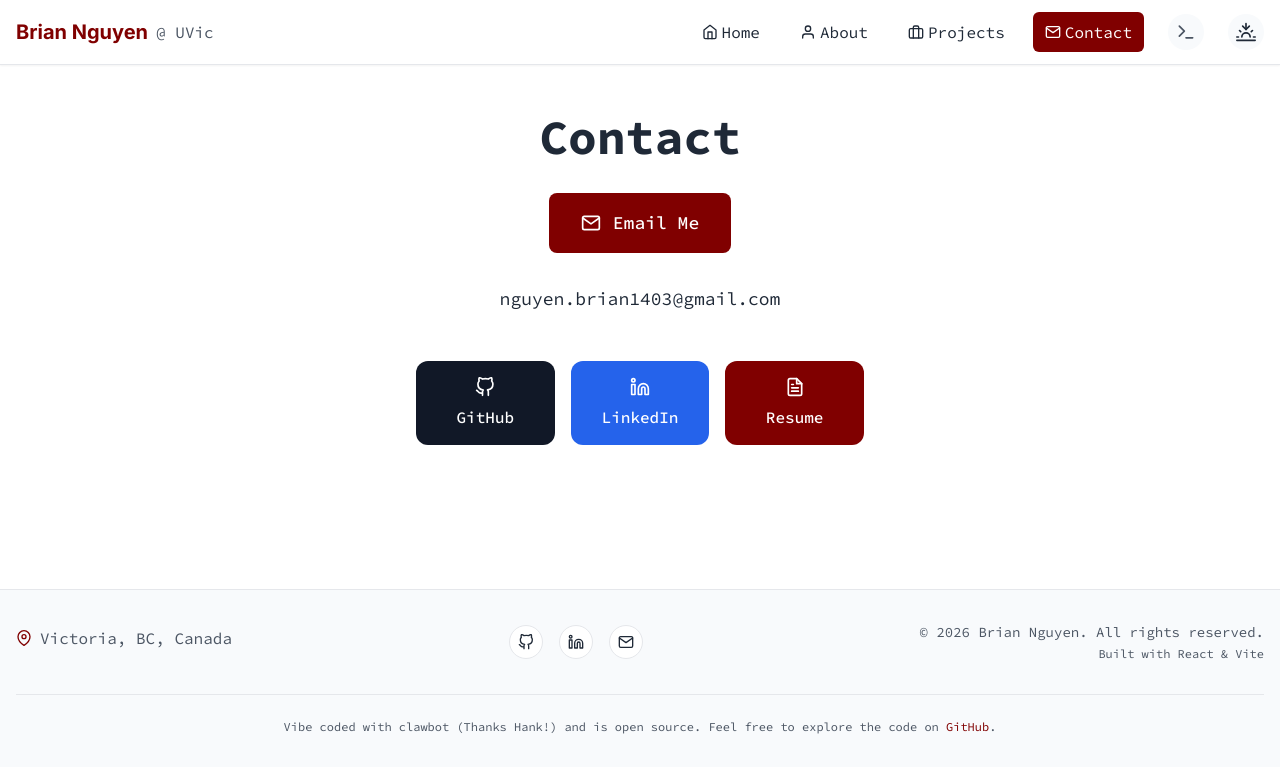
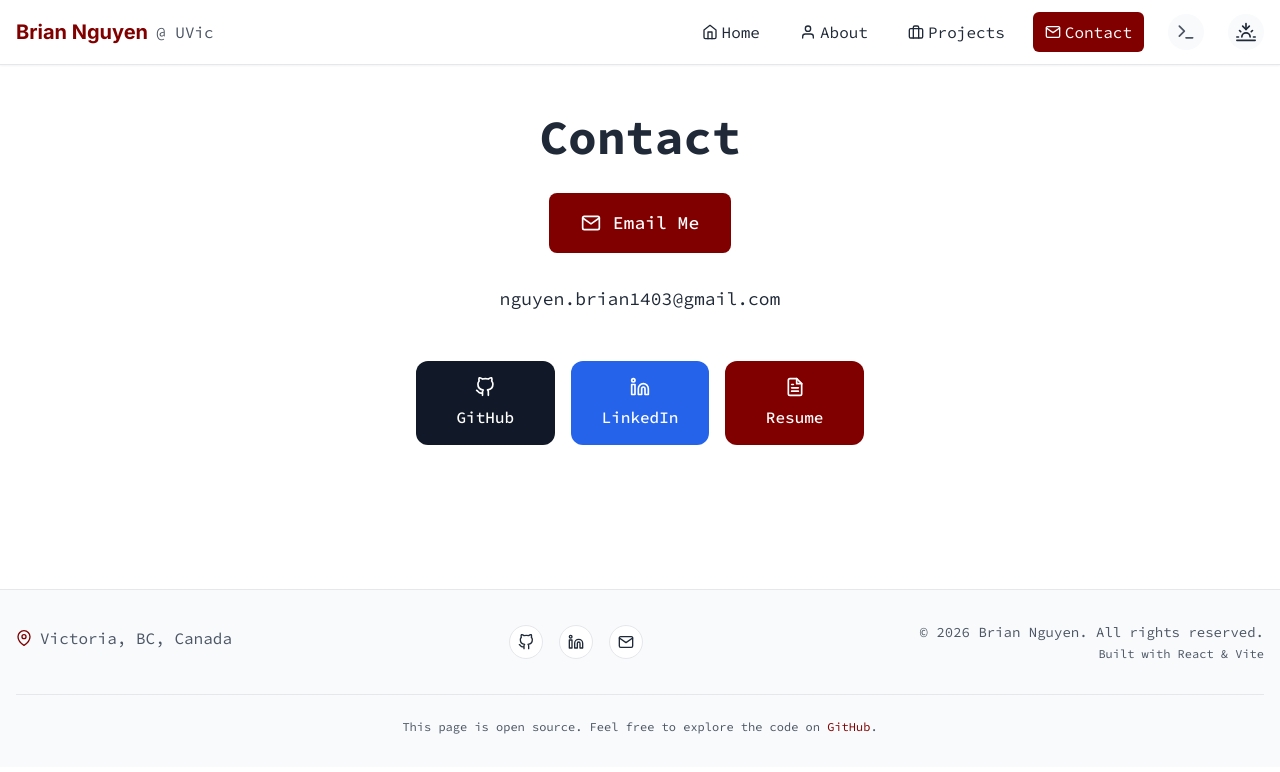
Before and after one commit to briannguyen03/website4.0, a React (Vite) app: page /contact in a window 1280 px wide. Shown: the top 772 px of the page. Built offline with nearby package versions, Linux system fonts and the light colour scheme.

Commit message:
modified footer

```diff
--- a/src/components/Layout/Footer.jsx
+++ b/src/components/Layout/Footer.jsx
@@ -66,7 +66,7 @@ const Footer = () => {
         {/* Bottom Section */}
         <div className="mt-8 pt-6 border-t border-border text-center">
           <p className="text-xs text-text-secondary">
-            Vibe coded with clawbot (Thanks Hank!) and is open source. Feel free to explore the code on{' '}
+            This page is open source. Feel free to explore the code on{' '}
             <a
               href="https://github.com/briannguyen03/react_portfolio"
               target="_blank"
```
